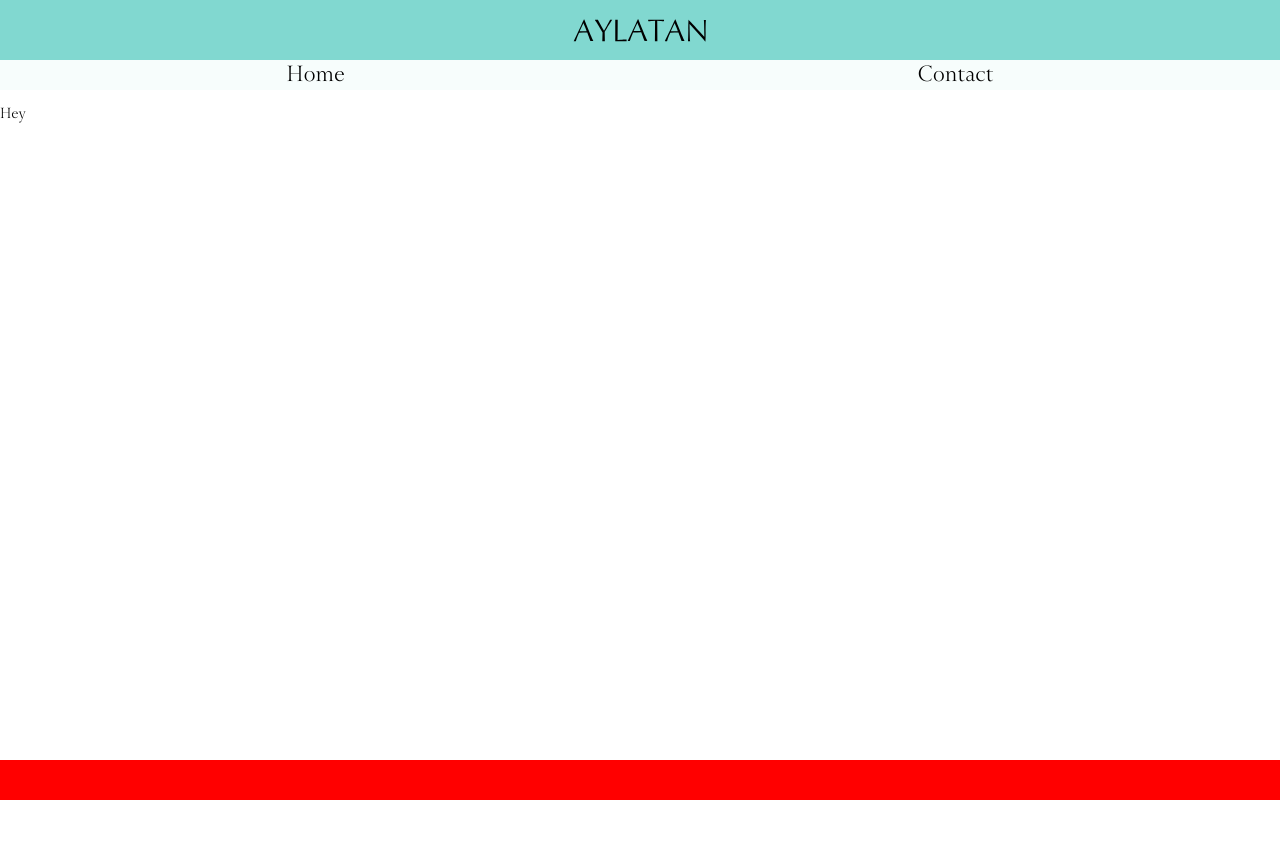
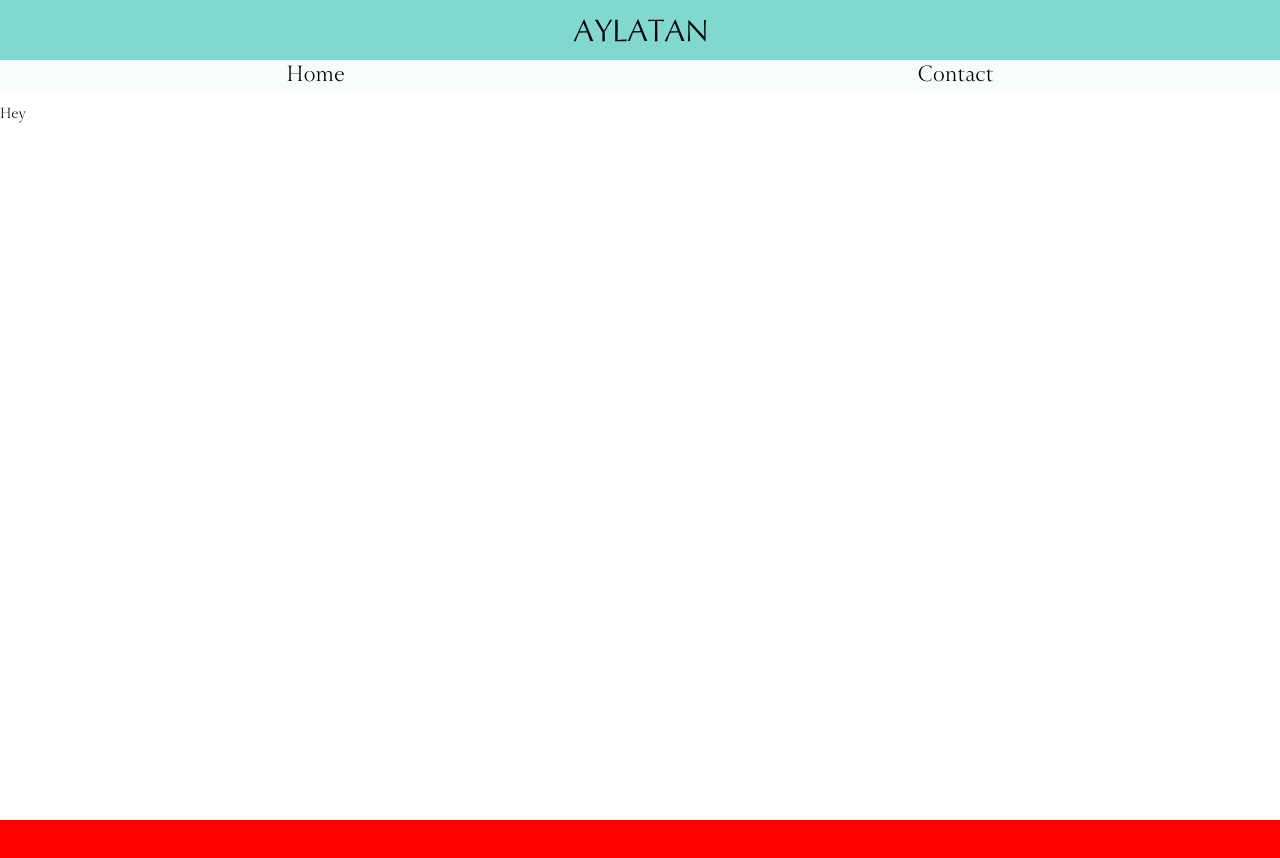
Before and after one commit to ecspecial/shop, a React (Create React App) app: page /contact in a window 1280 px wide. Before the commit the page ends 800 px from the top, so only its background shows below. Built offline with nearby package versions, Linux system fonts and the light colour scheme.

Commit message:
Updated components

```diff
--- a/src/components/App/App.css
+++ b/src/components/App/App.css
@@ -1,7 +1,12 @@
 .App {
   display: flex;
   flex-direction: column;
+}
+
+.MainContent {
   min-height: 100vh;
-  width: 100%;
-  overflow: auto;
 }
+
+.Footer {
+  margin-top: 20px;
+}
--- a/src/components/App/App.tsx
+++ b/src/components/App/App.tsx
@@ -10,12 +10,14 @@ const App: React.FC = () => {
   return (
     <BrowserRouter>
       <div className='App'>
+        <div className='MainContent'>
           <NavBar />
           <Routes>
             <Route path='/' element={<HomePage />} />
             <Route path='/contact' element={<ContactPage />} />
           </Routes>
-				<Footer/>
+        </div>
+        <Footer />
       </div>
     </BrowserRouter>
   );
--- a/src/components/App/Footer/footer.css
+++ b/src/components/App/Footer/footer.css
@@ -3,8 +3,5 @@
     width: 100%;
     height: 40px;
     background-color: red;
-    left: 0;
-  bottom: 0;
-  right: 0;
-  margin-top: auto;
+    margin-top: 20px;
 }
--- a/src/components/Pages/HomePage/HomeHeader.tsx
+++ b/src/components/Pages/HomePage/HomeHeader.tsx
@@ -3,16 +3,22 @@ import { cardData } from './HeaderCard/cardSpec';
 import HeaderCard from './HeaderCard/HeaderCard';
 import Slider from './Slider/Slider';
 import './HomePage.css';
+import NewSlider from './Slider/newSlider';
 
 const HomeHeader: React.FC = () => {
 
     return (
         <div className='home-header'>
-            <Slider>
+            {/* <Slider>
                 {cardData.map((spec, index) => (
                     <HeaderCard key={index} spec={spec} />
                 ))}
-            </Slider>
+            </Slider> */}
+            <NewSlider>
+                {cardData.map((spec, index) => (
+                    <HeaderCard key={index} spec={spec} />
+                ))}
+            </NewSlider>
         </div>
     )
 }
--- /dev/null
+++ b/src/components/Pages/HomePage/Slider/newSlider.tsx
@@ -0,0 +1,26 @@
+import React, { useEffect, useRef, useState } from "react";
+import '../HomePage.css';
+import { cardData } from '../HeaderCard/cardSpec';
+import HeaderCard from '../HeaderCard/HeaderCard';
+
+interface SliderProps {
+    children: React.ReactNode[];
+}
+
+const NewSlider: React.FC<SliderProps> = ({children}) => {
+
+
+    return (
+        <div>
+            {children.map((child, index) => (
+                <div
+                    key={index}
+                >
+                    {child}
+                </div>
+            ))}
+        </div>
+    )
+}
+
+export default NewSlider;
```
Also changed, not shown: src/components/Pages/HomePage/newSlider.css (added), 1 other file (tests, documents, lock files or other folders). Lines whose indentation alone changed are shown as unchanged.
